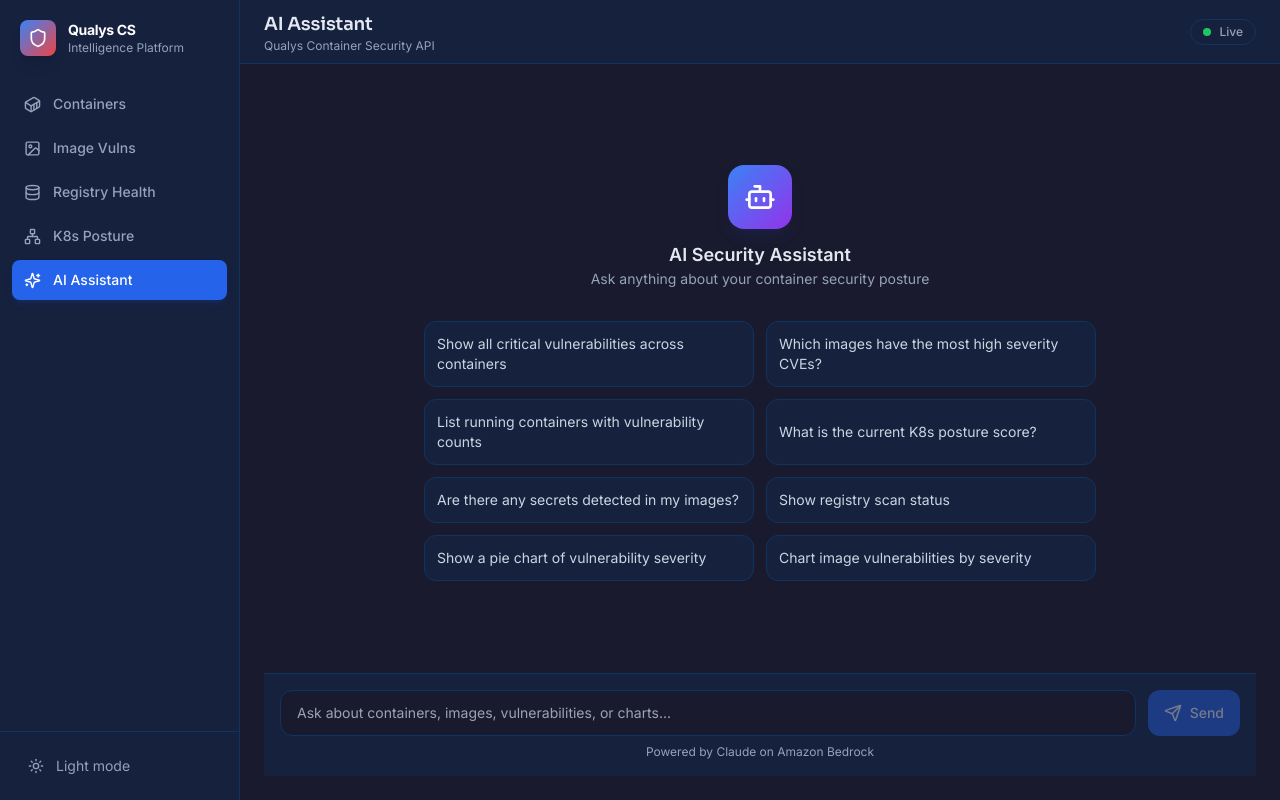
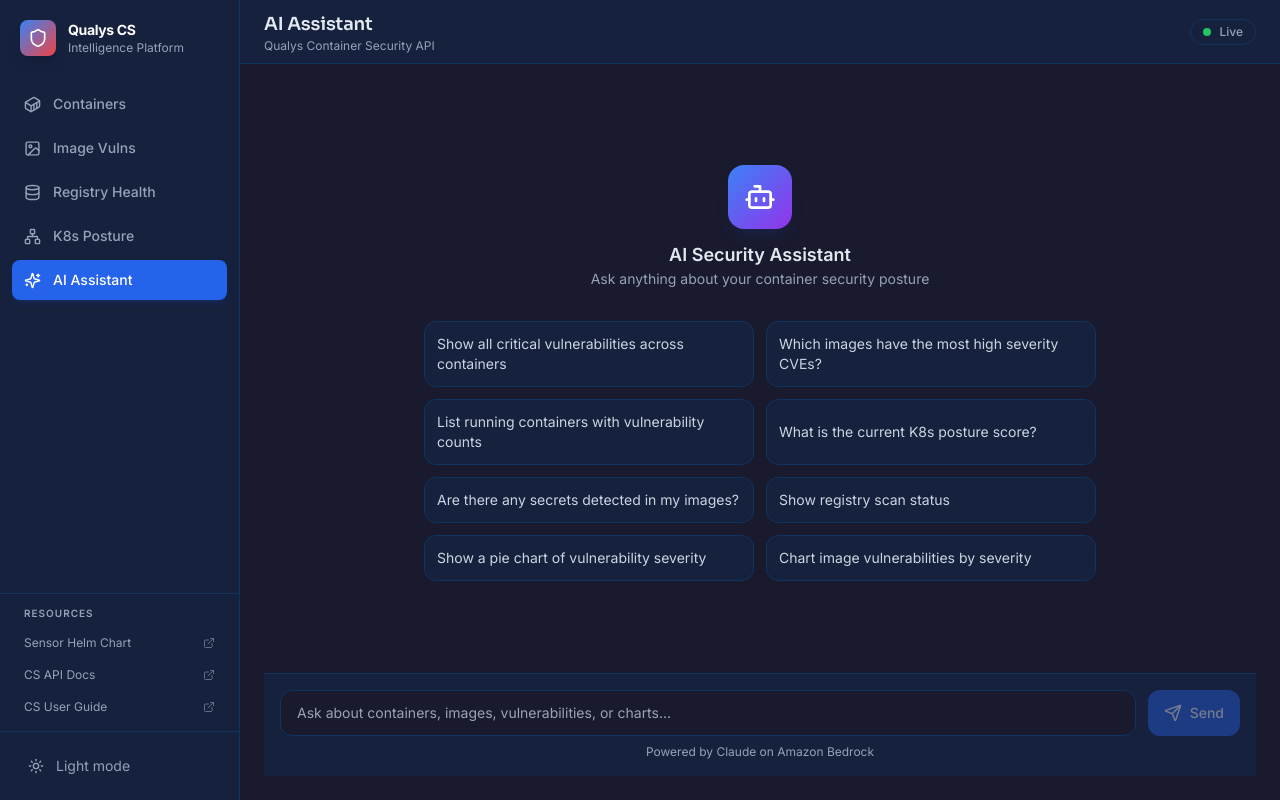
Before and after one commit to anmolparida/qualys-container-security-mcp, a React (Vite) app in the folder frontend/: page / in a window 1280 px wide. Built offline with nearby package versions, Linux system fonts and the light colour scheme.

Commit message:
feat: add Resources section to sidebar with Helm chart and docs links

```diff
--- a/frontend/src/App.tsx
+++ b/frontend/src/App.tsx
@@ -1,5 +1,5 @@
 import { useState } from 'react'
-import { Container, ImageIcon, Database, Network, Sparkles, Shield, Sun, Moon } from 'lucide-react'
+import { Container, ImageIcon, Database, Network, Sparkles, Shield, Sun, Moon, ExternalLink } from 'lucide-react'
 import ContainerOverview from './pages/ContainerOverview'
 import ImageVulnerabilities from './pages/ImageVulnerabilities'
 import RegistryHealth from './pages/RegistryHealth'
@@ -55,7 +55,27 @@
           ))}
         </nav>
 
-        <div className="p-4 border-t space-y-2" style={{ borderColor: 'var(--border)' }}>
+        <div className="px-3 pb-2 border-t pt-3" style={{ borderColor: 'var(--border)' }}>
+          <p className="px-3 mb-1.5 text-[10px] font-semibold uppercase tracking-widest" style={{ color: 'var(--text-muted)' }}>Resources</p>
+          {[
+            { label: 'Sensor Helm Chart', href: 'https://artifacthub.io/packages/helm/qualys-helm-chart/qualys-tc' },
+            { label: 'CS API Docs', href: 'https://docs.qualys.com/en/cs/api/' },
+            { label: 'CS User Guide', href: 'https://docs.qualys.com/en/cs/' },
+          ].map(({ label, href }) => (
+            <a
+              key={href}
+              href={href}
+              target="_blank"
+              rel="noopener noreferrer"
+              className="w-full flex items-center justify-between gap-2 px-3 py-2 rounded-lg text-xs text-slate-400 hover:text-white hover:bg-[var(--bg-secondary-alpha)] transition-all"
+            >
+              <span>{label}</span>
+              <ExternalLink size={12} className="flex-shrink-0 opacity-60" />
+            </a>
+          ))}
+        </div>
+
+        <div className="p-4 border-t" style={{ borderColor: 'var(--border)' }}>
           <button
             onClick={toggle}
             className="w-full flex items-center gap-3 px-3 py-2 rounded-lg text-sm text-slate-400 hover:text-white hover:bg-[var(--bg-secondary-alpha)] transition-all"
```
